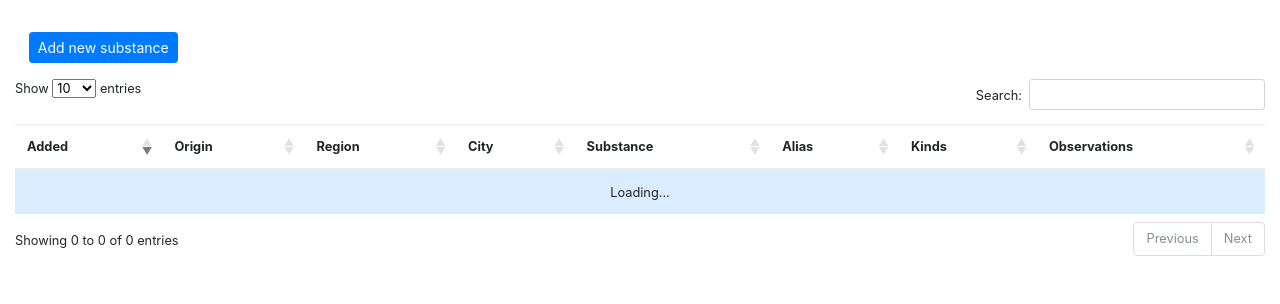
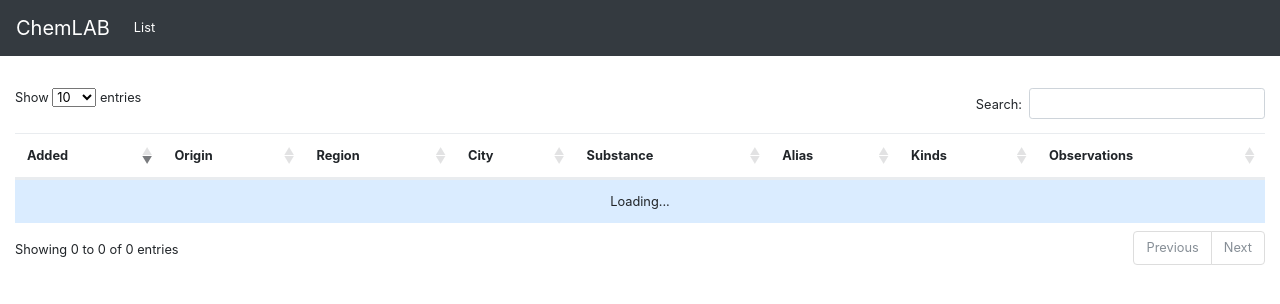
Before and after one commit to tadeoos/chemlab, a Django app: page / in a window 1280 px wide. Shown: the top 304 px of the page. Run offline with Django 3.2, Linux system fonts and the light colour scheme; data that the repository does not hold is empty; some libraries are stand-ins or nearby versions.

Commit message:
add top navbar, add new substance only for staff members

```diff
--- a/chemlab/survey/templates/survey/substancesurvey_add.html
+++ b/chemlab/survey/templates/survey/substancesurvey_add.html
@@ -27,6 +27,7 @@
 	<div class="row">
 		<div class="col-xs-12">
 			<input id="submit" type="submit" class="btn btn-primary" value="Save" />
+			<a class="btn btn-warning" href="{% url 'index' %}">Go back</a>
 		</div>
 	</div>
 	</form>
--- a/chemlab/survey/templates/survey/substancesurvey_list.html
+++ b/chemlab/survey/templates/survey/substancesurvey_list.html
@@ -10,9 +10,12 @@
 
 {% block content %}
 
+{% if user.is_staff %}
 <div class="container-fluid" id="topbuttons">
 	<a href="{% url 'add_substance' %}" class="btn btn-sm btn-primary">Add new substance</a>
 </div>
+{% endif %}
+
 <div class="container-fluid">
 	<table id="substancesurvey_list" class="table">
 		<thead>
--- a/chemlab/survey/views.py
+++ b/chemlab/survey/views.py
@@ -14,14 +14,17 @@ from .models import *
 from .serializers import *
 from .forms import *
 from rest_framework.authentication import SessionAuthentication, BasicAuthentication
+from django.utils.decorators import method_decorator
+from django.contrib.auth.decorators import login_required
+from django.contrib.admin.views.decorators import staff_member_required
 
 
 class CsrfExemptSessionAuthentication(SessionAuthentication):
-
     def enforce_csrf(self, request):
         return  # To not perform the csrf check previously happening
 
 
+@method_decorator(staff_member_required, name='dispatch')
 class SubstanceSurveyAddView(TemplateView):
 	template_name = 'survey/substancesurvey_add.html'
 
--- a/chemlab/templates/base.html
+++ b/chemlab/templates/base.html
@@ -22,6 +22,19 @@
 	{% block extendhead %}{% endblock extendhead %}
 </head>
 <body>
+	<nav class="navbar navbar-expand-lg navbar-dark bg-dark">
+	  <a class="navbar-brand" href="#">ChemLAB</a>
+	  <button class="navbar-toggler" type="button" data-toggle="collapse" data-target="#navbarColor02" aria-controls="navbarColor02" aria-expanded="false" aria-label="Toggle navigation">
+	    <span class="navbar-toggler-icon"></span>
+	  </button>
+	  <div class="collapse navbar-collapse" id="navbarColor02">
+	    <ul class="navbar-nav mr-auto">
+	      <li class="nav-item active">
+	        <a class="nav-link" href="#">List</a>
+	      </li>
+	    </ul>
+	  </div>
+	</nav>
 	<div id="content-wrapper">
 		{% block content %}{% endblock content %}
 	</div>
```
